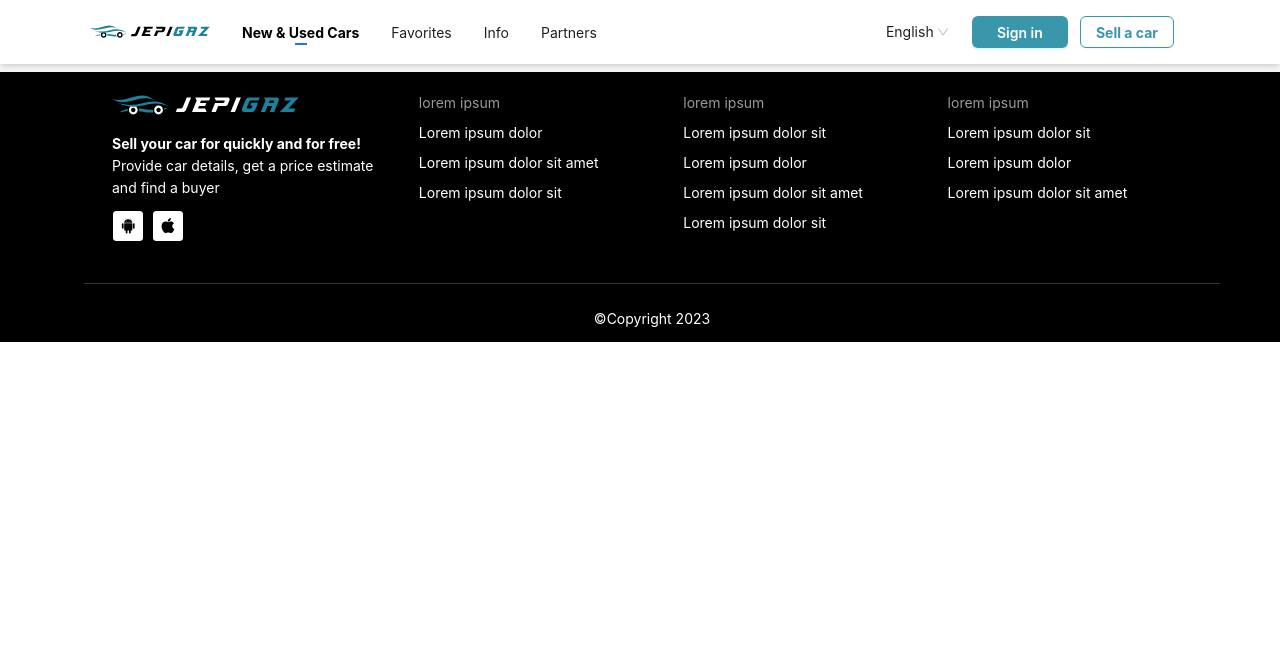
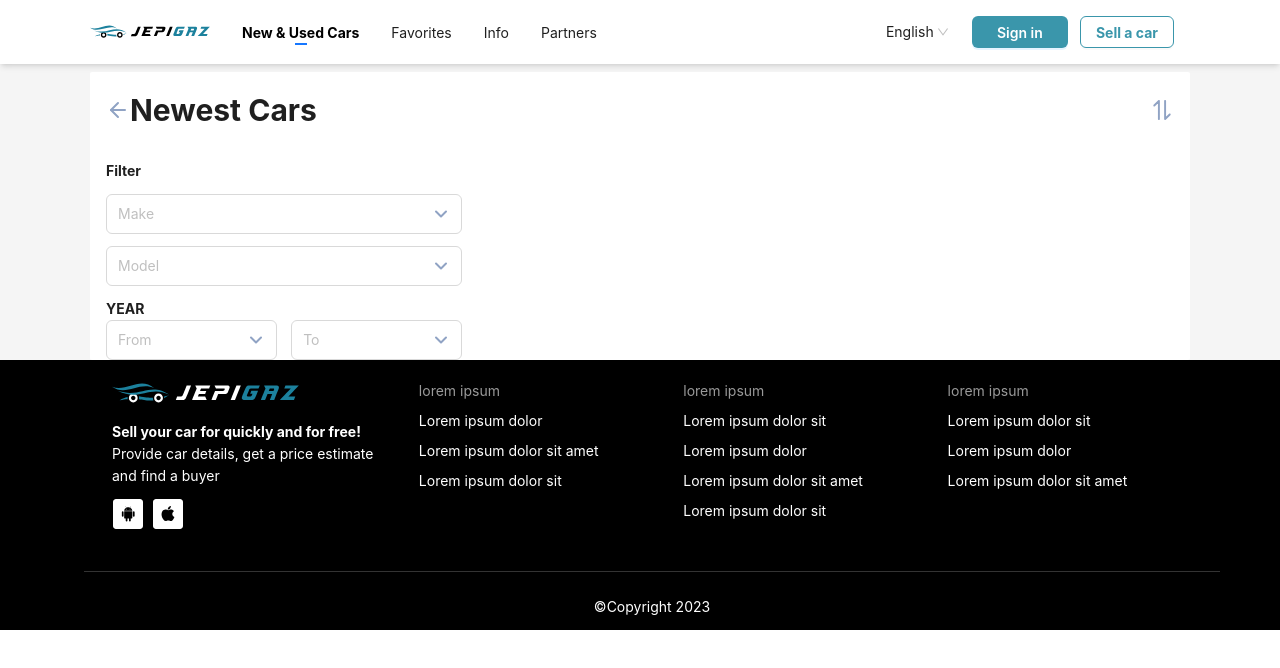
Before and after one commit to Asif2021/jepigaz, a React (Vite) app: page /filter-result in a window 1280 px wide. Shown: the top 668 px of the page. Built offline with nearby package versions, Linux system fonts and the light colour scheme.

Commit message:
FilterResult page added

```diff
--- a/src/Components/Layout.jsx
+++ b/src/Components/Layout.jsx
@@ -5,7 +5,8 @@ import { Footer, Header, Content } from "antd/es/layout/layout";
 import AppFooter from "./Shared/Footer/Footer";
 import Home from "./Pages/Home/Home";
 import Favourites from "./Pages/Favourites/Favourites";
-import AdvanceSearch from "./Pages/AdvanceSearch/AdvanceSearch";
+import AdvanceSearch from "../Components/Pages/Home/AdvanceSearch/AdvanceSearch"
+import FilterResult from "../Components/Pages/Home/FilterResult/FiterResult"
 import Info from "./Pages/Info/Info";
 import Partners from "./Pages/Partners/Partners";
 import { Routes, Route } from "react-router-dom";
@@ -23,6 +24,7 @@ const AppLayout = () => {
           <Route path="/info" element={<Info />} />
           <Route path="/partners" element={<Partners />} />
           <Route path="/advance-search" element={<AdvanceSearch />} />
+          <Route path="/filter-result" element={<FilterResult />} />
         </Routes>
       </Content>
       <Footer className="p-0 bg-black md:px-12">
--- a/src/Components/Pages/Home/AdvanceFilter.jsx
+++ b/src/Components/Pages/Home/AdvanceFilter.jsx
@@ -94,6 +94,7 @@ const AdvanceFilter = () => {
           className="showResults h-12 w-full md:w-[32.5%] bg-[#1c819d] font-bold text-[15px]"
           type="primary"
           text="Show results"
+          onClick={()=>navigate("/filter-result")}
         />
       </div>
     </div>
--- a/src/Components/Pages/AdvanceSearch/AdvanceSearch.jsx
+++ b/src/Components/Pages/Home/AdvanceSearch/AdvanceSearch.jsx
@@ -1,8 +1,8 @@
 import { Divider, Typography } from "antd";
-import "../../Styles/AdvanceSearch.css";
+import "../../../Styles/AdvanceSearch.css"
 import React, { useState } from "react";
-import AppButton from "../../Reuseable/Button/Button";
-import InputSelector from "../../Reuseable/InputSelector";
+import AppButton from "../../../Reuseable/Button/Button";
+import InputSelector from "../../../Reuseable/InputSelector";
 import { Select } from "antd";
 import { useNavigate } from "react-router-dom";
 import { Slider } from "antd";
@@ -70,24 +70,24 @@ const end2 = value2[value2.length - 1] + " km";
           onClick={handleLessComponent}
           icon={<img src="./icons/minus.svg" alt="minus" />}
           text="Less makes/models"
-          className="flex items-center justify-center float-end p-0 text-base font-semibold text-[#1c819d] overflow-hidden border-none"/> :
+          className="flex items-center justify-center float-end p-0 text-xs md:text-base font-semibold text-[#1c819d] overflow-hidden border-none"/> :
           (components.length ===2) ? <div>
             <AppButton
           onClick={handleLessComponent}
           icon={<img src="./icons/minus.svg" alt="minus" />}
           text="Less makes/models"
-          className="flex items-center float-end p-0 text-base font-semibold text-[#1c819d] overflow-hidden border-none"/>
+          className="flex items-center float-end p-0 text-xs md:text-base font-semibold text-[#1c819d] overflow-hidden border-none"/>
            <AppButton
           onClick={handleAddComponent}
           icon={<img src="./icons/plus.svg" alt="Plus" />}
           text="Add more makes/models"
-          className="flex items-center p-0 text-base font-semibold text-[#1c819d] overflow-hidden border-none"/>
+          className="flex items-center p-0 text-xs md:text-base font-semibold text-[#1c819d] overflow-hidden border-none"/>
           </div> :
           <AppButton
           onClick={handleAddComponent}
           icon={<img src="./icons/plus.svg" alt="Plus" />}
           text="Add more makes/models"
-          className="flex items-center p-0 text-base font-semibold text-[#1c819d] overflow-hidden border-none"/>
+          className="flex items-center p-0 text-xs md:text-base font-semibold text-[#1c819d] overflow-hidden border-none"/>
           }
 
 
--- a/src/Components/Pages/AdvanceSearch/CarComponent.jsx
+++ b/src/Components/Pages/Home/AdvanceSearch/CarComponent.jsx
@@ -1,5 +1,5 @@
 import React from 'react'
-import InputSelector from '../../Reuseable/InputSelector'
+import InputSelector from '../../../Reuseable/InputSelector'
 import { Select } from "antd";
 
 const CarComponent = () => {
--- /dev/null
+++ b/src/Components/Pages/Home/FilterResult/FilterData.jsx
@@ -0,0 +1,22 @@
+import React from 'react'
+import InputSelector from '../../../Reuseable/InputSelector'
+import Typography from 'antd/es/typography/Typography'
+
+const FilterData = () => {
+  return (
+    <div>
+        <div className="flex flex-col gap-3 my-3">
+            <Typography className='font-bold capitalize'>Filter</Typography>
+          <InputSelector placeholder="Make" className="h-10 w-full " />
+          <InputSelector placeholder="Model" className="h-10 w-full " />
+        </div>
+        <Typography className="uppercase font-bold">year</Typography>
+            <div className="flex justify-between">
+              <InputSelector placeholder="From" className="h-10 w-[48%]" />
+              <InputSelector placeholder="To" className="h-10 w-[48%]" />
+            </div>
+    </div>
+  )
+}
+
+export default FilterData
--- /dev/null
+++ b/src/Components/Pages/Home/FilterResult/FiterResult.jsx
@@ -0,0 +1,38 @@
+import React from 'react'
+import {  Typography } from "antd";
+import { useNavigate } from "react-router-dom";
+import FilterData from './FilterData';
+
+
+const FiterResult = () => {
+  const navigate = useNavigate();
+
+  return (
+    <div>
+        <div className="flex justify-between items-center py-5">
+        <Typography className="text-lg md:text-3xl font-bold flex items-center">
+          <img
+            src="./icons/arrow-left.svg"
+            alt="arrowLeft"
+            className="cursor-pointer"
+            onClick={() => navigate("/")}
+          />
+         Newest Cars
+        </Typography>
+        <img
+            src="./icons/sort-alt.svg"
+            alt="sort icon"
+            className="cursor-pointer"
+            />
+        </div>
+        <div>
+            <div className='hidden md:block md:w-1/3'>
+                    <FilterData/>
+            </div>
+            <div className='w-full md:w-2/3'></div>
+        </div>
+    </div>
+  )
+}
+
+export default FiterResult
```
